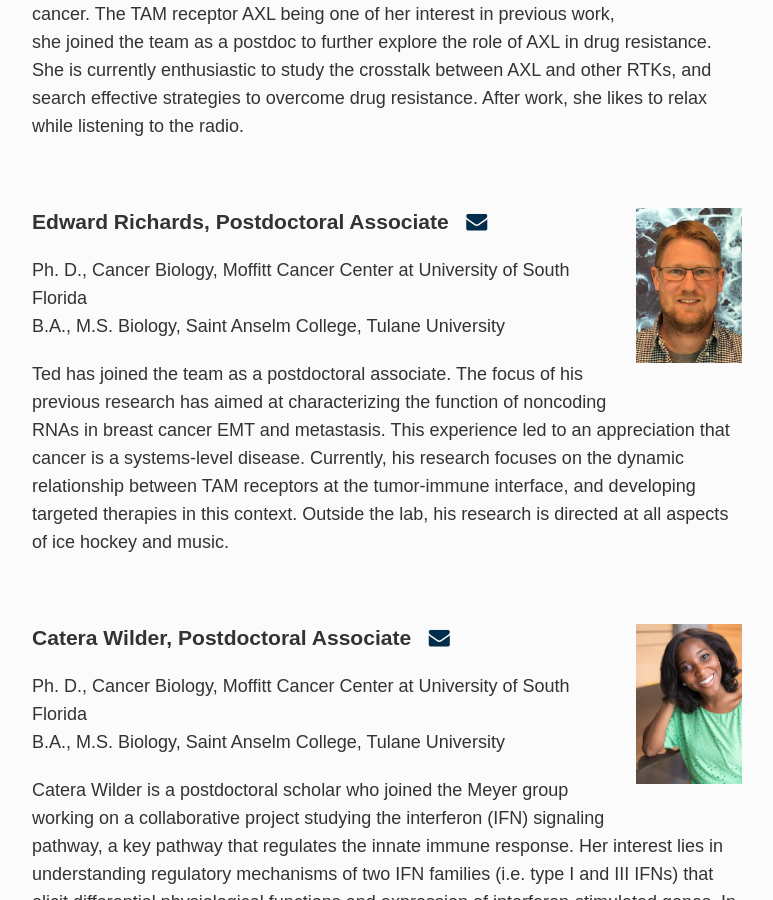
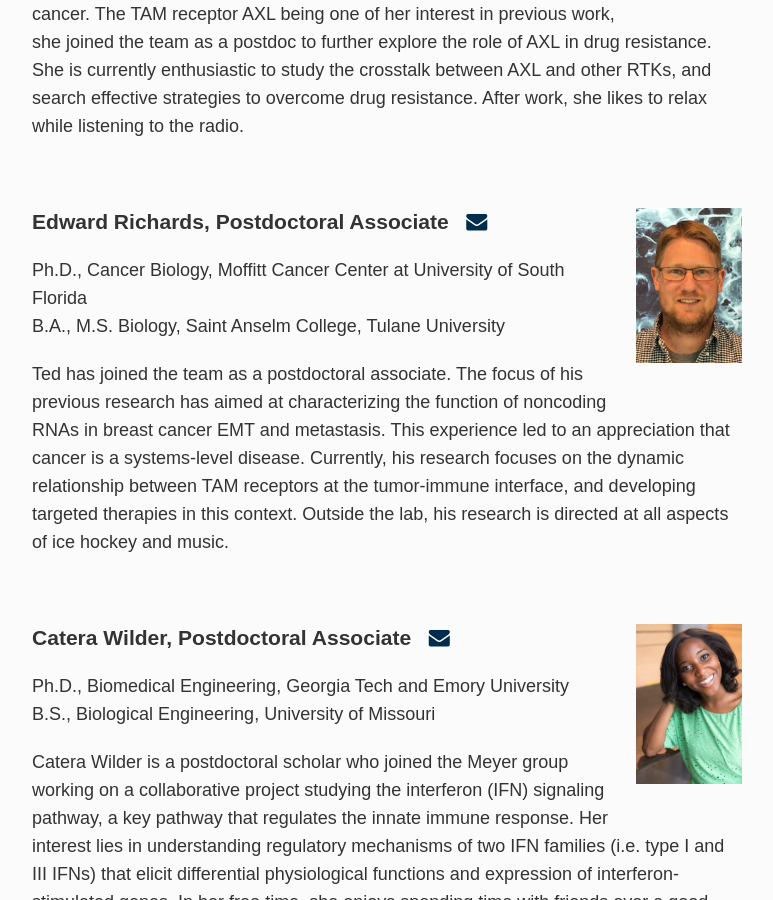
Before and after one commit to meyer-lab/asmlab.org, a Jekyll site: the page built from team/index.md, in a window 1280 px wide and 900 px high, scrolled down 1192 px. Shown: the whole window, without its empty margins (253-1026 px from the left). Built offline with Jekyll 4.4.1, drawn with Linux system fonts in a browser that asks for light colours; some web fonts are replaced.

Commit message:
Update index.md

```diff
--- a/team/index.md
+++ b/team/index.md
@@ -25,7 +25,7 @@ As a graduate Song Yi focused on identifying biomarkers and mechanisms of acquir
 
 <div class="span_2 right"><img src="/public/photos/ted.jpg" width="120px" alt="Ted's picture" /></div>
 ### Edward Richards, Postdoctoral Associate&nbsp;&nbsp;&nbsp;<a href="mailto:erichard@mit.edu"><i class="fa fa-envelope"></i></a>
-Ph. D., Cancer Biology, Moffitt Cancer Center at University of South Florida
+Ph.D., Cancer Biology, Moffitt Cancer Center at University of South Florida
 B.A., M.S. Biology, Saint Anselm College, Tulane University
 
 Ted has joined the team as a postdoctoral associate. The focus of his previous research has aimed at characterizing the function of noncoding RNAs in breast cancer EMT and metastasis. This experience led to an appreciation that cancer is a systems-level disease. Currently, his research focuses on the dynamic relationship between TAM receptors at the tumor-immune interface, and developing targeted therapies in this context. Outside the lab, his research is directed at all aspects of ice hockey and music.
@@ -33,9 +33,9 @@ Ted has joined the team as a postdoctoral associate. The focus of his previous r
 <br />
 
 <div class="span_2 right"><img src="/public/photos/cateraw.jpg" width="120px" alt="Catera's picture" /></div>
-### Catera Wilder, Postdoctoral Associate&nbsp;&nbsp;&nbsp;<a href="mailto:erichard@mit.edu"><i class="fa fa-envelope"></i></a>
-Ph. D., Cancer Biology, Moffitt Cancer Center at University of South Florida
-B.A., M.S. Biology, Saint Anselm College, Tulane University
+### Catera Wilder, Postdoctoral Associate&nbsp;&nbsp;&nbsp;<a href="mailto:cwilder1@ucla.edu"><i class="fa fa-envelope"></i></a>
+Ph.D., Biomedical Engineering, Georgia Tech and Emory University
+B.S., Biological Engineering, University of Missouri
 
 Catera Wilder is a postdoctoral scholar who joined the Meyer group working on a collaborative project studying the interferon (IFN) signaling pathway, a key pathway that regulates the innate immune response. Her interest lies in understanding regulatory mechanisms of two IFN families (i.e. type I and III IFNs) that elicit differential physiological functions and expression of interferon-stimulated genes. In her free time, she enjoys spending time with friends over a good meal and catching up on her favorite TV shows.
 
```
